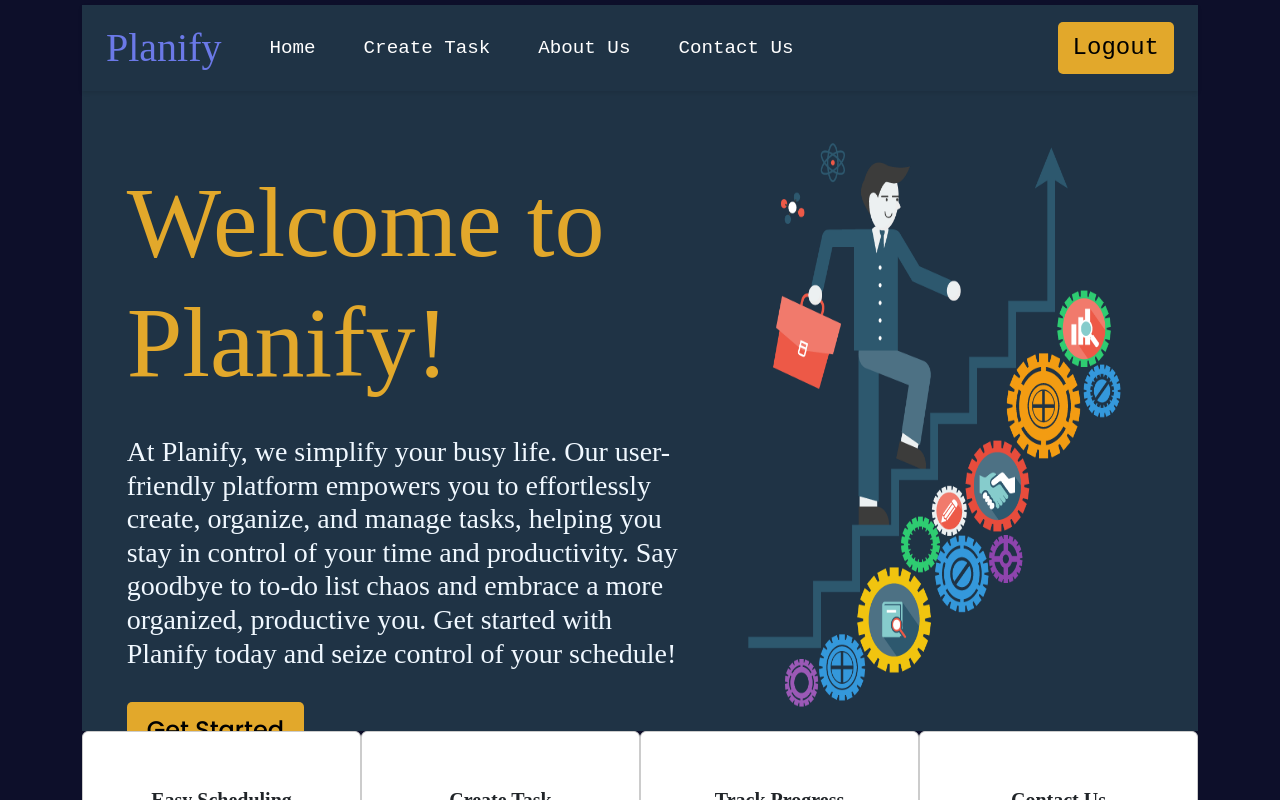
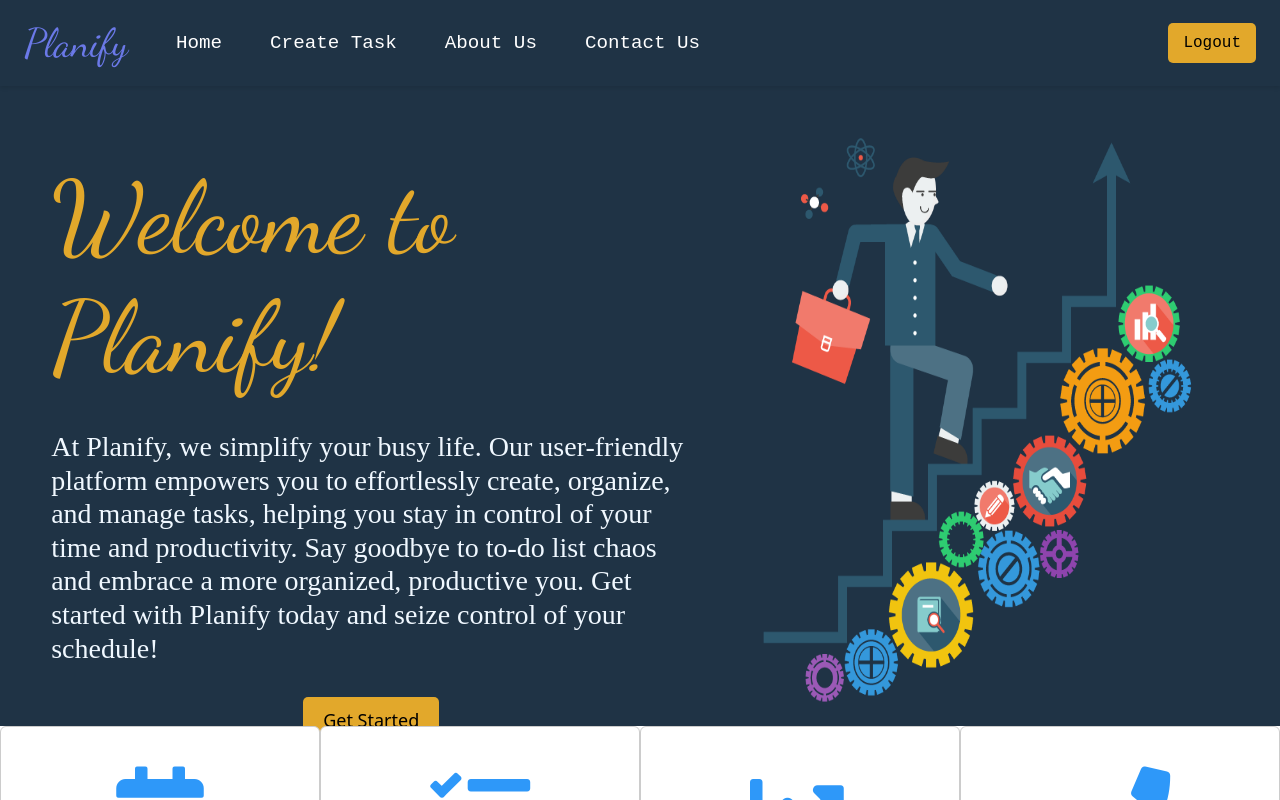
Before and after one commit to pavanjoe/TaskScheduler, a React (Create React App) app: page / in a window 1280 px wide. Shown: the top 800 px of the page. Built offline with nearby package versions, Linux system fonts and the light colour scheme; no server answers; sample sign-in values are in the browser's storage.

Commit message:
fixed home page

```diff
--- a/public/index.html
+++ b/public/index.html
@@ -8,9 +8,14 @@
       name="description"
       content="Task Scheduler"
     />
-    <title>React App</title>
+    <link rel="manifest" href="%PUBLIC_URL%/manifest.json" />
+    <link rel="icon" type="image/png" href="/images/favicon.ico" sizes="16x16">
+      <link rel="preconnect" href="https://fonts.gstatic.com">
+      <link href="https://fonts.googleapis.com/css2?family=Dancing+Script:wght@400;700&display=swap" rel="stylesheet">
+      <link rel="stylesheet" href="https://cdnjs.cloudflare.com/ajax/libs/font-awesome/5.15.3/css/all.min.css">
+    <title>Planify</title>
   </head>
-  <body style="background-color: #0d0f2a;">
+  <body>
     <div id="root"></div>
     <script src="https://cdn.jsdelivr.net/npm/bootstrap@5.0.2/dist/js/bootstrap.bundle.min.js"></script>
   </body>
--- a/src/App.css
+++ b/src/App.css
@@ -1,8 +1,9 @@
 @import url('https://fonts.googleapis.com/css2?family=Poppins:wght@200;300;500;600&display=swap');
 
-/* .App {
+ .App {
   text-align: center;
-} */
+}
+
 body{
   text-align: center;
 }
--- a/src/App.js
+++ b/src/App.js
@@ -18,8 +18,6 @@ function App() {
   }
 
   return (
-
-    <div className="container">
       <HashRouter>
         <Routes>
           <Route path="/login" element={
@@ -46,7 +44,6 @@ function App() {
           } />
         </Routes>
       </HashRouter>
-    </div>
   );
 }
 
--- a/src/components/loginbackground.js
+++ b/src/components/loginbackground.js
@@ -26,4 +26,4 @@ const LoginBackground = () => {
     )
 }
 
-export default LoginBackground
+export default LoginBackground;
--- a/src/pages/HomePage.css
+++ b/src/pages/HomePage.css
@@ -1,10 +1,11 @@
-.homepage .body {
+.homepage .content {
     background-color: #1f3345;
     height: 80vh;
     background-image: url('../components/images/background-image.png');
     background-repeat: no-repeat;
     background-size: 40% 100%;
     background-position: 90%;
+    width: 100%;
 }
 
 .homepage .left {
@@ -12,14 +13,14 @@
     margin-left: 4%;
 }
 
-h1 {
+.homepage h1 {
     color: rgb(226, 168, 43);
     font-family: 'Dancing Script', cursive;
     font-size: 100px;
     animation: fadeIn 3s;
 }
 
-h3 {
+.homepage h3 {
     color: aliceblue;
     font-family:cursive;
     animation: fadeIn 3s;
@@ -34,11 +35,9 @@ h3 {
     }
 }
 
-
-
-.homepage button {
+.homepage .start {
     background-color: rgb(226, 168, 43);
-    font-size: 24px;
+    font-size: 18px;
     padding: 10px 20px;
     border: none;
     border-radius: 5px;
--- a/src/pages/homepage.js
+++ b/src/pages/homepage.js
@@ -7,7 +7,7 @@ function Homepage () {
     return (
         <div className="homepage">
             <Nav />
-            <div className="body">
+            <div className="content">
                 <div className="left col-6">
                     <br />
                     <h1 className="pt-5">Welcome to Planify!</h1>
@@ -16,7 +16,9 @@ function Homepage () {
                         Say goodbye to to-do list chaos and embrace a more organized, productive you.
                         Get started with Planify today and seize control of your schedule!
                     </h3>
-                    <button className="mt-4">Get Started</button>
+                    <center>
+                    <button className="start mt-4">Get Started</button>
+                    </center>
                 </div>
             </div>
             <Options />
```
Also changed, not shown: src/components/images/Time-11.jpg (deleted), src/components/images/people.png (deleted).
